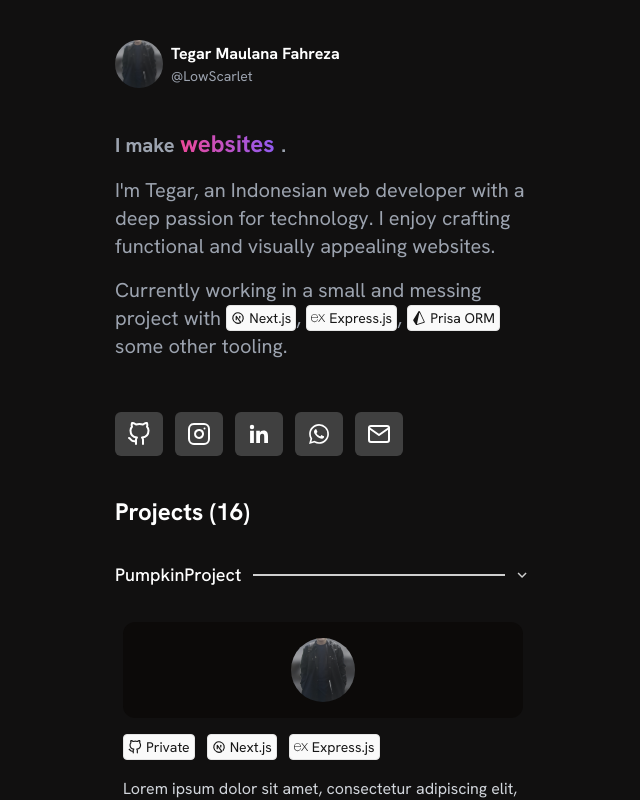
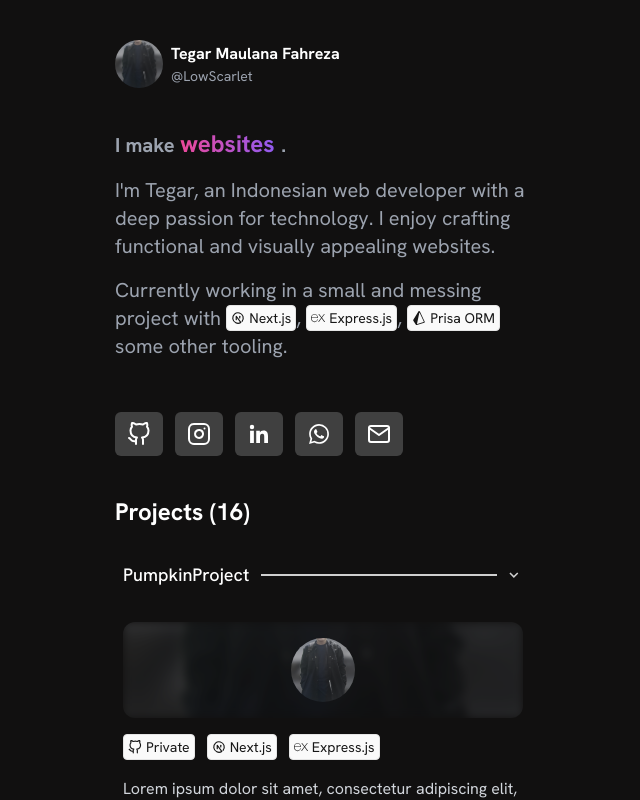
Before and after one commit to LowScarlet/lowscarlet-website-v5, a Next.js app in the folder frontend/: page / in a window 1280 px wide. Both pictures are taken after a click on the button "PumpkinProject". Shown: the top 800 px of the page, without its empty margins (317-957 px from the left). Built offline with nearby package versions, Linux system fonts and the light colour scheme.

Commit message:
Some FIx

```diff
--- a/frontend/src/app/_components/ProjectsDisclousure.tsx
+++ b/frontend/src/app/_components/ProjectsDisclousure.tsx
@@ -23,7 +23,7 @@ export default function ProjectDisclosure({
     <Disclosure>
       {({ open }) => (<>
         <Disclosure.Button className="py-1 group">
-          <div className="flex flex-row gap-0 items-center justify-between lg:justify-center mt-3 mb-3 w-full">
+          <div className="flex flex-row gap-0 items-center justify-between lg:justify-center mt-3 mb-3 w-full px-2">
             <div className="flex flex-col justify-start opacity-100 flex-none shrink-0 h-auto relative whitespace-pre w-auto mr-3">
               <h1 className={"text-lg font-medium leading-[1.3em] text-left group-hover:text-white " + (open ? "text-white" : "text-gray-300")}>
                 {title}
@@ -47,9 +47,12 @@ export default function ProjectDisclosure({
           <Disclosure.Panel>
             <div className="px-2 py-4">
               <div className="space-y-4">
-                <div className="bg-stone-950 rounded-xl py-4">
-                  <div className="flex justify-center items-center">
-                    <Image className="rounded-full" width={64} height={64} quality={100} src={icon} alt={'Project Icon'} />
+                <div className="flex items-center justify-center">
+                  <div className="relative w-full h-24 rounded-xl overflow-hidden">
+                    <Image width={100} height={100} quality={100} src={icon} alt="Foto Anda" className="absolute inset-0 w-full h-full object-cover filter blur-sm brightness-50" />
+                    <div className="absolute inset-0 flex items-center justify-center">
+                      <Image className="rounded-full" width={64} height={64} quality={100} src={icon} alt={'Project Icon'} />
+                    </div>
                   </div>
                 </div>
                 <div className="flex overflow-hidden gap-3">
```
